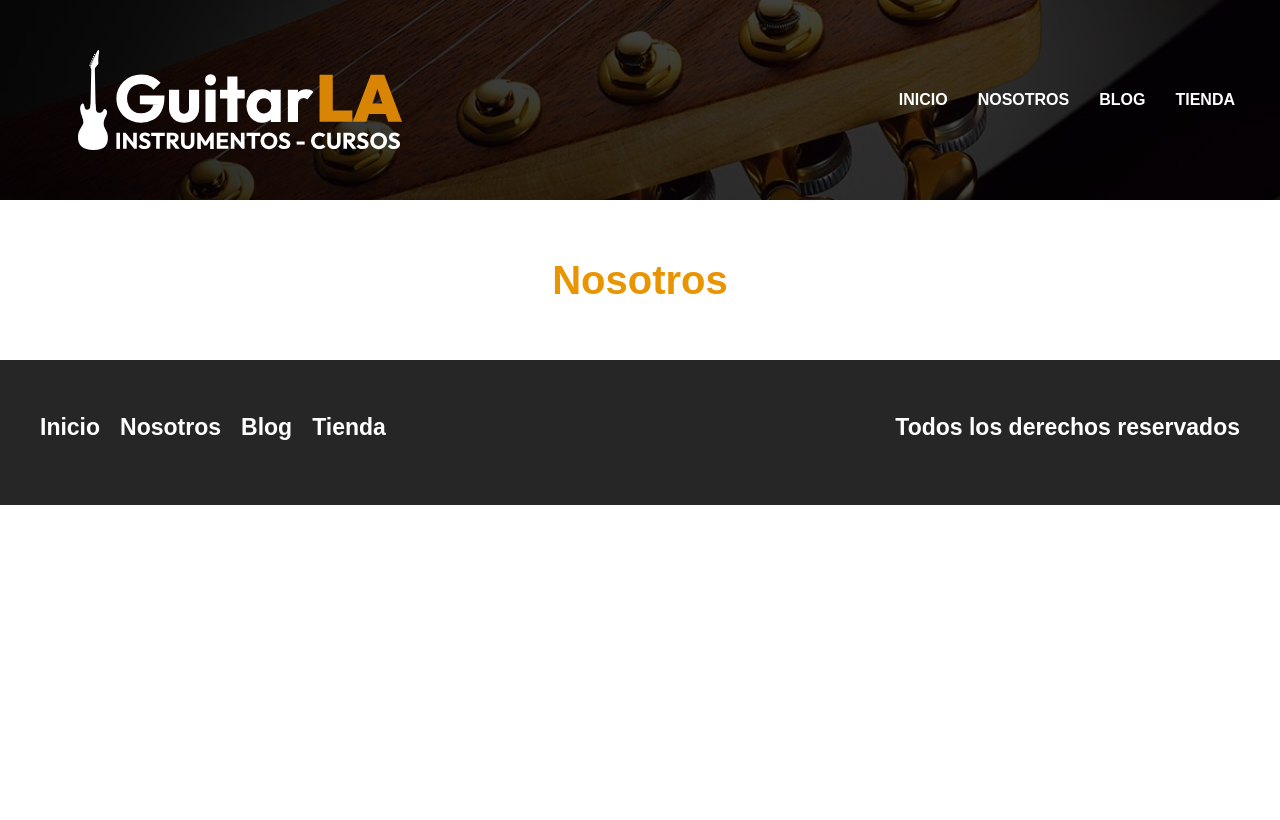
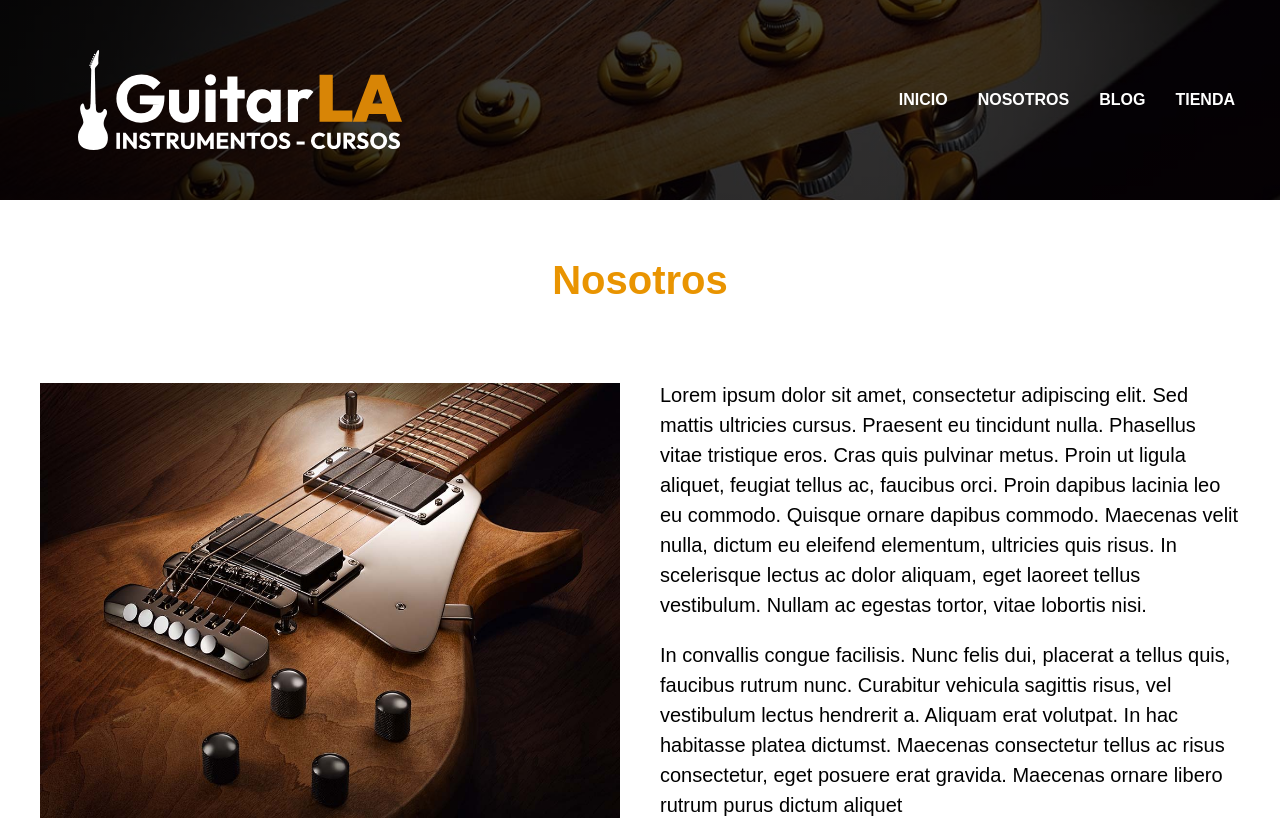
Before and after one commit to julianmartinez-dev/guitrras-nextjs, a Next.js app: page /nosotros in a window 1280 px wide. Shown: the top 820 px of the page. Built offline with nearby package versions, Linux system fonts and the light colour scheme.

Commit message:
Se agrega page Nosotros

```diff
--- a/pages/nosotros.js
+++ b/pages/nosotros.js
@@ -1,13 +1,44 @@
 import Link from 'next/link';
+import Image from 'next/image';
 import Layout from '../components/Layout';
+import styles from '../styles/Nosotros.module.css';
 
 const Nosotros = () => {
   return (
-    <Layout
-        pagina='Nosotros'
-    >
-      <h1 className="heading">Nosotros</h1>
+    <Layout pagina="Nosotros">
+      <main className="contenedor">
+        <h2 className="heading">Nosotros</h2>
+        <div className={styles.contenido}>
+          <Image
+            layout='responsive'
+            src="/img/nosotros.jpg"
+            alt="Imagen nosotros"
+            width={600}
+            height={450}
+          />
 
+          <div>
+            <p>
+              Lorem ipsum dolor sit amet, consectetur adipiscing elit. Sed
+              mattis ultricies cursus. Praesent eu tincidunt nulla. Phasellus
+              vitae tristique eros. Cras quis pulvinar metus. Proin ut ligula
+              aliquet, feugiat tellus ac, faucibus orci. Proin dapibus lacinia
+              leo eu commodo. Quisque ornare dapibus commodo. Maecenas velit
+              nulla, dictum eu eleifend elementum, ultricies quis risus. In
+              scelerisque lectus ac dolor aliquam, eget laoreet tellus
+              vestibulum. Nullam ac egestas tortor, vitae lobortis nisi.
+            </p>
+            <p>
+              In convallis congue facilisis. Nunc felis dui, placerat a tellus
+              quis, faucibus rutrum nunc. Curabitur vehicula sagittis risus, vel
+              vestibulum lectus hendrerit a. Aliquam erat volutpat. In hac
+              habitasse platea dictumst. Maecenas consectetur tellus ac risus
+              consectetur, eget posuere erat gravida. Maecenas ornare libero
+              rutrum purus dictum aliquet
+            </p>
+          </div>
+        </div>
+      </main>
     </Layout>
   );
 };
--- /dev/null
+++ b/styles/Nosotros.module.css
@@ -0,0 +1,10 @@
+.contenido {
+    display: grid;
+    gap: 4rem;
+}
+@media (min-width:768px){
+    .contenido{
+        grid-template-columns: 1fr 1fr;
+        align-items: center;
+    }
+}
```
Also changed, not shown: pages/tienda.js (line endings or trailing spaces).
